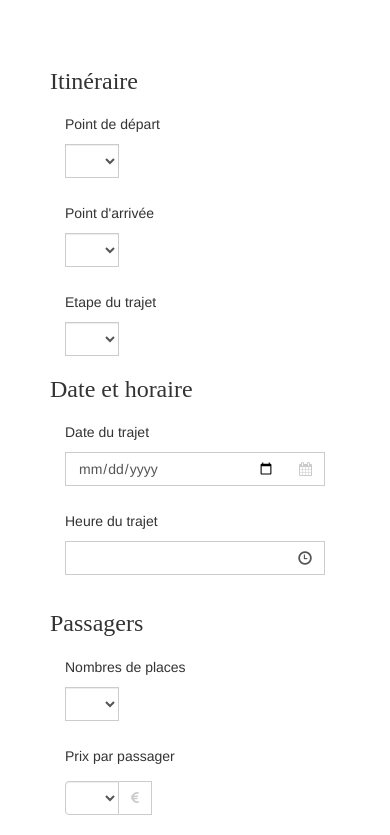
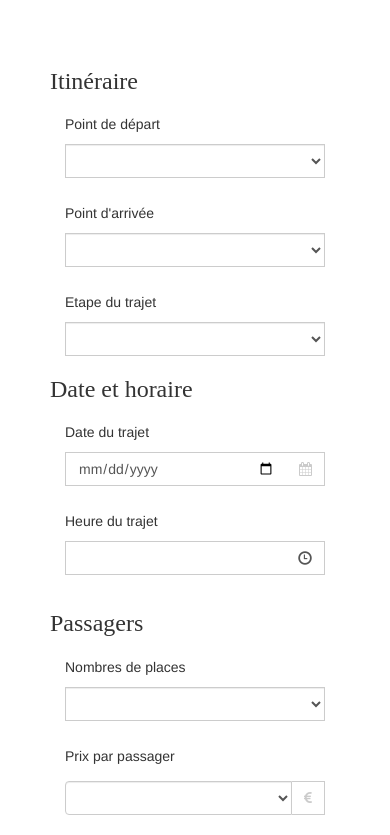
Before and after one commit to KristenGarnier/Integration_AJAVA, a website: page proposer.html in a window 390 px wide. Shown: the part 500-1335 px from the top of the page. Drawn offline with nearby package versions, Linux system fonts and the light colour scheme; some packages are replaced by stand-ins of ours.

Commit message:
Débug du responsive + bare de progression

```diff
--- a/assets/SCSS/style.scss
+++ b/assets/SCSS/style.scss
@@ -135,6 +135,10 @@ body {
             font-size: 2em;
           }
         }
+      }
+
+      @media screen and (max-width: 991px){
+        margin-top: 5rem;
       }
     }
 
--- a/proposer.html
+++ b/proposer.html
@@ -59,8 +59,8 @@
                                             <div class="col-md-4">
                                                 <label>Point de départ</label>
                                             </div>
-                                            <div class="col-md-8">
-                                                <div class="input-group col-md-12">
+                                            <div class="col-md-8 col-xs-12">
+                                                <div class="input-group col-md-12 col-xs-12">
                                                     <select class="form-control ">
                                                         <option value="default"></option>
                                                         <option>1</option>
@@ -82,8 +82,8 @@
                                             <div class="col-md-4">
                                                 <label>Point d'arrivée</label>
                                             </div>
-                                            <div class="col-md-8">
-                                                <div class="input-group col-md-12">
+                                            <div class="col-md-8 col-xs-12">
+                                                <div class="input-group col-md-12 col-xs-12">
                                                     <select class="form-control ">
                                                         <option value="default"></option>
                                                         <option>1</option>
@@ -105,8 +105,8 @@
                                             <div class="col-md-4">
                                                 <label>Etape du trajet</label>
                                             </div>
-                                            <div class="col-md-8">
-                                                <div class="input-group col-md-12">
+                                            <div class="col-md-8 col-xs-12">
+                                                <div class="input-group col-md-12 col-xs-12">
                                                     <select class="form-control ">
                                                         <option value="default"></option>
                                                         <option>1</option>
@@ -132,7 +132,7 @@
                                             <div class="col-md-4">
                                                 <label>Date du trajet</label>
                                             </div>
-                                            <div class="col-md-8">
+                                            <div class="col-md-8 col-xs-12">
                                                 <div class="input-group">
                                                     <input type="date" class="form-control" placeholder="JJ/MM/AAAA"
                                                            required>
@@ -176,8 +176,8 @@
                                             <div class="col-md-4">
                                                 <label>Nombres de places</label>
                                             </div>
-                                            <div class="col-md-8">
-                                                <div class="input-group col-md-12">
+                                            <div class="col-md-8 col-xs-12">
+                                                <div class="input-group col-md-12 col-xs-12">
                                                     <select class="form-control ">
                                                         <option value="default"></option>
                                                         <option>1</option>
@@ -199,9 +199,9 @@
                                             <div class="col-md-4">
                                                 <label>Prix par passager</label>
                                             </div>
-                                            <div class="col-md-8">
-                                                <div class="input-group col-md-12">
-                                                    <div class="input-group col-md-12">
+                                            <div class="col-md-8 col-xs-12">
+                                                <div class="input-group col-md-12 col-xs-12">
+                                                    <div class="input-group col-md-12 col-xs-12">
                                                         <select class="form-control ">
                                                             <option value="default"></option>
                                                             <option>1</option>
@@ -302,7 +302,7 @@
 
     function checkInput() {
         var input = 0;
-        var total = 7;
+        var total = 8;
 
         $('input:not(input.checkbox-not)').each(function () {
             if ($(this).val() != '') {
@@ -313,6 +313,12 @@
                 }
             }
         });
+
+        console.log($('input.checkbox-not')[0].checked);
+
+        if($('input.checkbox-not')[0].checked){
+            input ++;
+        }
 
 
         $('select').each(function () {
@@ -353,10 +359,12 @@
 
     });
 
-    $('#datetimepicker3').click(function () {
+    $('#datetimepicker3, .checkbox-not').on( 'click', function () {
         checkInput();
 
     });
+
+
 </script>
 
 <script>
```
Also changed, not shown: assets/css/style.css.
